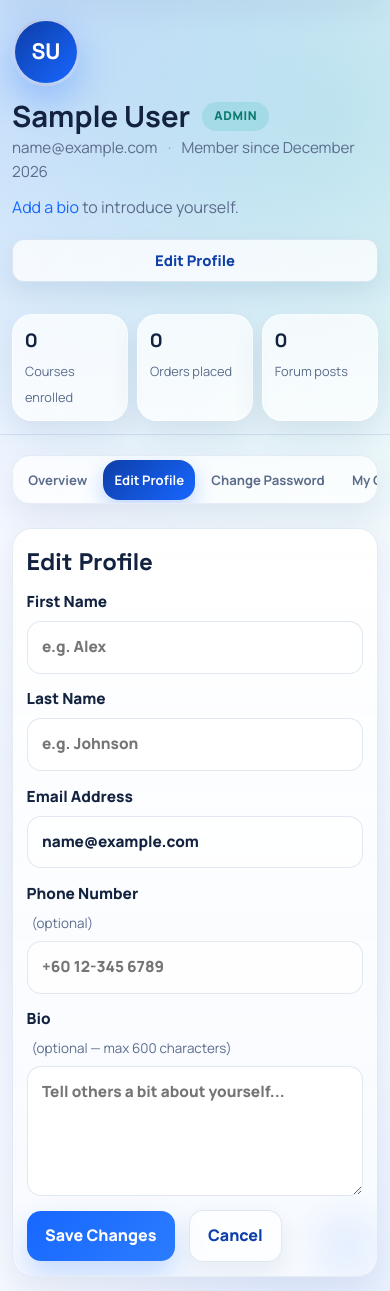
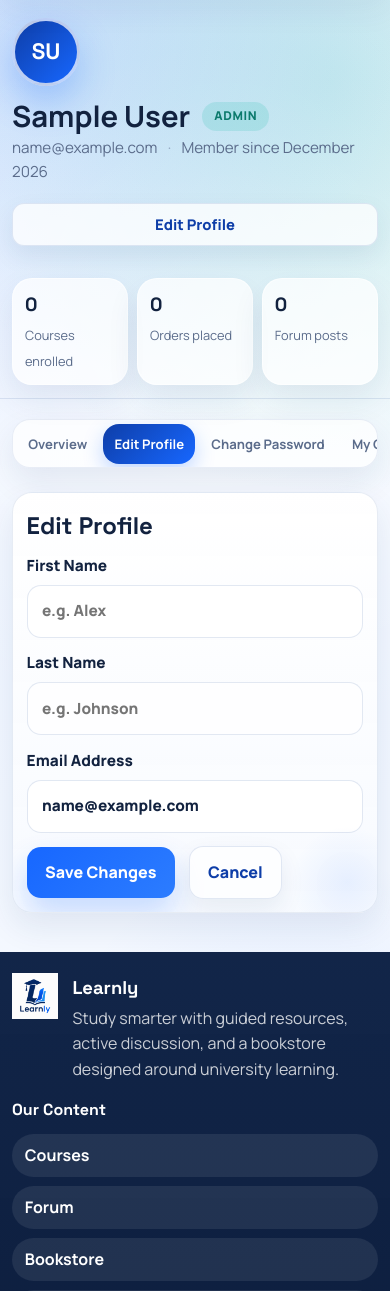
Before and after one commit to stevelcl/learnly-education-website, a PHP site: page /profile.php?tab=edit in a window 390 px wide. Shown: the part 106-1397 px from the top of the page. Run offline with PHP 8.4, Linux system fonts and the light colour scheme; the visitor is signed in with stand-in values (Sample User, id 1); data that the repository does not hold is empty.

Commit message:
Remove phone number and bio fields from Edit Profile form
Co-Authored-By: Claude Sonnet 4.6 <noreply@anthropic.com>

```diff
--- a/profile.php
+++ b/profile.php
@@ -22,17 +22,12 @@ if ($_SERVER['REQUEST_METHOD'] === 'POST') {
         $firstName = trim($_POST['first_name'] ?? '');
         $lastName  = trim($_POST['last_name'] ?? '');
         $email     = strtolower(trim($_POST['email'] ?? ''));
-        $bio       = trim($_POST['bio'] ?? '');
-        $phone     = trim($_POST['phone'] ?? '');
-
         if ($firstName === '' || strlen($firstName) > 60) {
             $error = 'Please enter a valid first name (max 60 characters).';
         } elseif ($lastName === '' || strlen($lastName) > 60) {
             $error = 'Please enter a valid last name (max 60 characters).';
         } elseif (!filter_var($email, FILTER_VALIDATE_EMAIL) || strlen($email) > 190) {
             $error = 'Please enter a valid email address.';
-        } elseif ($bio !== '' && strlen($bio) > 600) {
-            $error = 'Bio must be 600 characters or fewer.';
         } else {
             $existing = fetch_one('SELECT id FROM users WHERE email = ? AND id != ? AND deleted_at IS NULL AND account_status <> "deleted"', [$email, $user['id']]);
             if ($existing) {
@@ -40,11 +35,9 @@ if ($_SERVER['REQUEST_METHOD'] === 'POST') {
             } else {
                 $fullName = $firstName . ' ' . $lastName;
                 db()->prepare(
-                    'UPDATE users SET name = ?, first_name = ?, last_name = ?, email = ?, bio = ?, phone = ? WHERE id = ?'
+                    'UPDATE users SET name = ?, first_name = ?, last_name = ?, email = ? WHERE id = ?'
                 )->execute([
                     $fullName, $firstName, $lastName, $email,
-                    $bio !== '' ? $bio : null,
-                    $phone !== '' ? $phone : null,
                     $user['id'],
                 ]);
                 header('Location: profile.php?tab=edit&success=profile');
@@ -171,8 +164,6 @@ include __DIR__ . '/includes/header.php';
                 </p>
                 <?php if (!empty($user['bio'])): ?>
                     <p class="profile-bio"><?= htmlspecialchars((string) $user['bio']) ?></p>
-                <?php else: ?>
-                    <p class="profile-bio muted"><a href="profile.php?tab=edit">Add a bio</a> to introduce yourself.</p>
                 <?php endif; ?>
             </div>
             <div class="profile-hero-actions">
@@ -224,8 +215,6 @@ include __DIR__ . '/includes/header.php';
                     <h2>About</h2>
                     <?php if (!empty($user['bio'])): ?>
                         <p><?= nl2br(htmlspecialchars((string) $user['bio'])) ?></p>
-                    <?php else: ?>
-                        <p class="muted">No bio added yet. <a href="profile.php?tab=edit">Add one</a>.</p>
                     <?php endif; ?>
                     <?php if (!empty($user['phone'])): ?>
                         <p><strong>Phone:</strong> <?= htmlspecialchars((string) $user['phone']) ?></p>
@@ -328,15 +317,6 @@ include __DIR__ . '/includes/header.php';
                         <input name="email" type="email"
                                value="<?= htmlspecialchars((string) ($user['email'] ?? '')) ?>"
                                required maxlength="190">
-                    </label>
-                    <label>Phone Number <span class="profile-label-hint">(optional)</span>
-                        <input name="phone" type="tel"
-                               value="<?= htmlspecialchars((string) ($user['phone'] ?? '')) ?>"
-                               maxlength="40" placeholder="+60 12-345 6789">
-                    </label>
-                    <label>Bio <span class="profile-label-hint">(optional &mdash; max 600 characters)</span>
-                        <textarea name="bio" maxlength="600"
-                                  placeholder="Tell others a bit about yourself..."><?= htmlspecialchars((string) ($user['bio'] ?? '')) ?></textarea>
                     </label>
                     <div class="form-actions">
                         <button type="submit">Save Changes</button>
```
